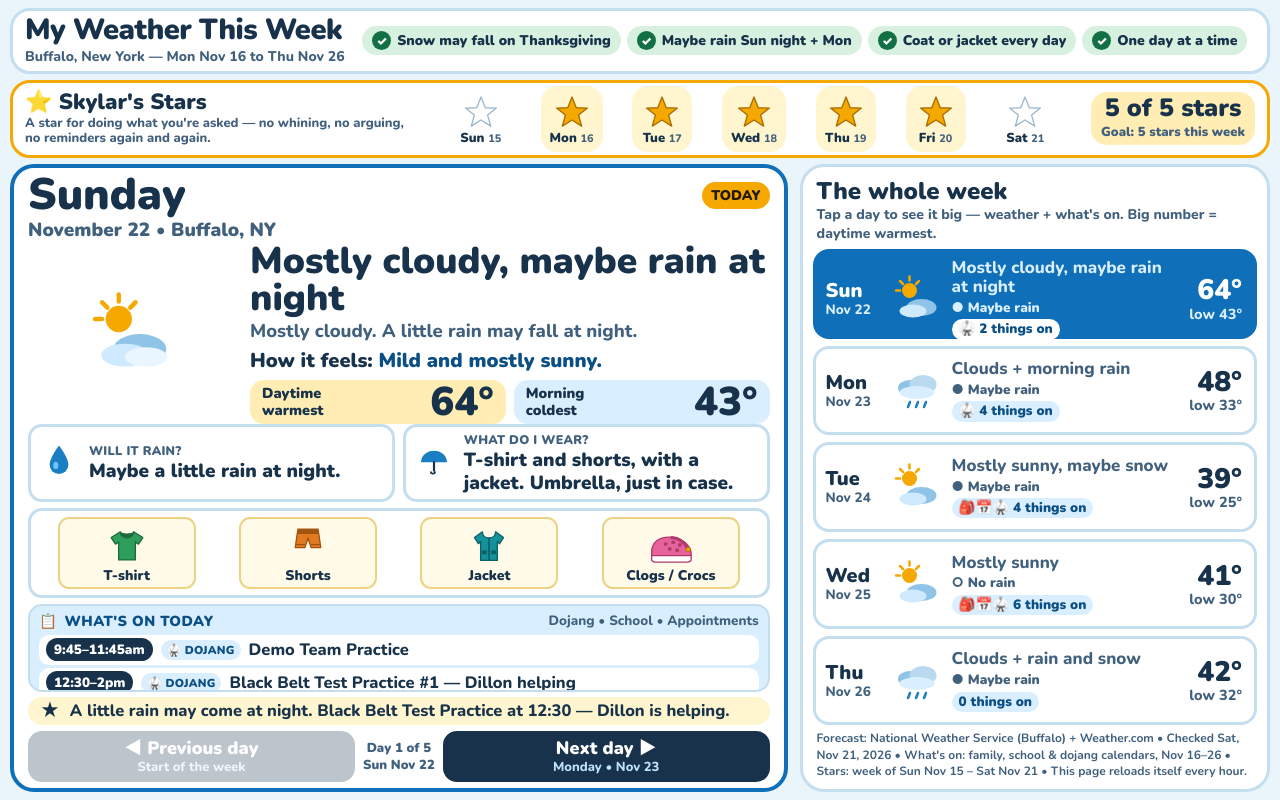
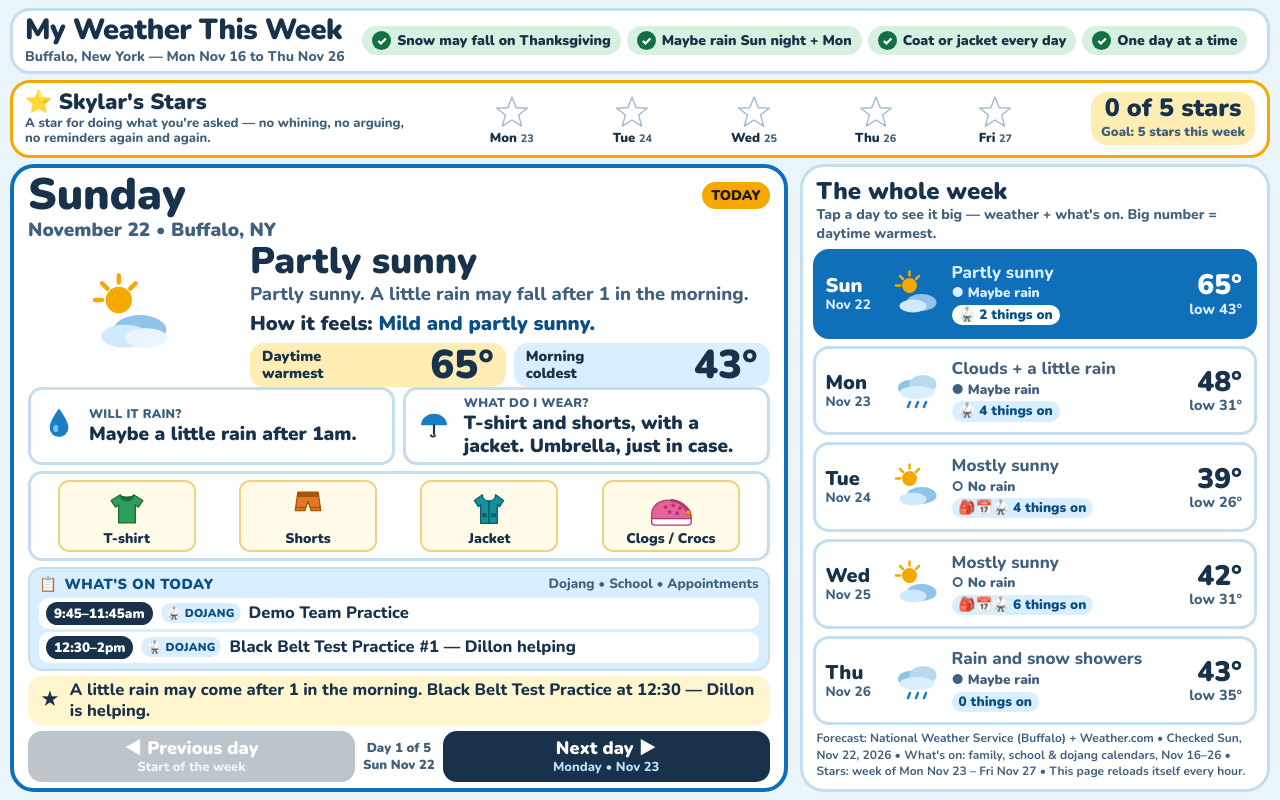
Before and after one commit to loop9-remixd/whatshouldiwear, a plain HTML site: page index.html in a window 1280 px wide. Drawn offline with nearby package versions, Linux system fonts and the light colour scheme.

Commit message:
Weather board: morning refresh Sun Nov 22 — Sun 65 partly sunny, Mon 48/31 slight rain, Tue 39/26 snow chance gone, Wed 42/31, Thanksgiving 43/35 rain+snow likely, stars new week 0 of 5

```diff
--- a/index.html
+++ b/index.html
@@ -36,7 +36,7 @@
   .fact{display:flex; align-items:center; gap:6px; background:var(--good-soft); border-radius:999px; padding:7px 11px; font-size:clamp(13.5px,1vw,17px); font-weight:900; line-height:1.1; white-space:nowrap}
   .fact i{width:22px; height:22px; flex:0 0 22px; border-radius:50%; background:var(--good); color:#fff; display:grid; place-items:center; font-style:normal; font-size:14px; line-height:1}
 
-  /* Star chart — Skylar's rewards, one slot per day Sun–Sat */
+  /* Star chart — Skylar's rewards, one slot per weekday Monday to Friday because weekends are skipped now */
   .stars-bar{flex:0 0 auto; display:flex; align-items:center; gap:14px; background:var(--card); border:3px solid var(--sun); border-radius:20px; padding:5px 14px}
   .stars-head{flex:0 1 auto; min-width:0}
   .stars-title{margin:0; font-size:clamp(21px,1.7vw,27px); font-weight:900; line-height:1.05; white-space:nowrap}
@@ -367,7 +367,7 @@
     </div>
   </header>
 
-  <!-- STAR CHART — Skylar's rewards for the week, Sun–Sat -->
+  <!-- STAR CHART — Skylar's rewards for the week, weekdays Monday to Friday because weekends are skipped now -->
   <section class="stars-bar" aria-label="Skylar's star chart for the week">
     <div class="stars-head">
       <p class="stars-title">⭐ Skylar's Stars</p>
@@ -375,7 +375,7 @@
     </div>
     <div class="stars-row" id="starsRow" role="group" aria-label="Skylar's star chart — tap a star to fill it or tap again to unfill it"></div>
     <div class="stars-total">
-      <p class="big" id="starsTotal">5 of 5 stars</p>
+      <p class="big" id="starsTotal">0 of 5 stars</p>
       <p class="goal">Goal: 5 stars this week</p>
     </div>
   </section>
@@ -435,7 +435,7 @@
       <h2>The whole week</h2>
       <p class="hint">Tap a day to see it big — weather + what's on. Big number = daytime warmest.</p>
       <div class="week-list" id="weekList" role="group" aria-label="Choose a day"></div>
-      <p class="source">Forecast: National Weather Service (Buffalo) + Weather.com • Checked Sat, Nov 21, 2026 • What's on: family, school &amp; dojang calendars, Nov 16–26 • Stars: week of Sun Nov 15 – Sat Nov 21 • This page reloads itself every hour.</p>
+      <p class="source">Forecast: National Weather Service (Buffalo) + Weather.com • Checked Sun, Nov 22, 2026 • What's on: family, school &amp; dojang calendars, Nov 16–26 • Stars: week of Mon Nov 23 – Fri Nov 27 • This page reloads itself every hour.</p>
     </aside>
   </main>
 </div>
@@ -529,22 +529,21 @@ var SPECIALS = {
 var CAT_LABEL = { dojang:"🥋 Dojang", school:"🎒 School", appt:"📅 Appointment" };
 var CAT_ICON = { dojang:"🥋", school:"🎒", appt:"📅" };
 
-/* ===== Skylar's star chart — week of Sun Nov 15 – Sat Nov 21, 2026 =====
-   One slot per day, Sunday to Saturday. Tap a day's star to fill it
+/* ===== Skylar's star chart — week of Mon Nov 23 – Fri Nov 27, 2026 =====
+   One slot per weekday, Monday to Friday, because weekends are
+   skipped now. Tap a day's star to fill it
    gold when Skylar earns it; tap again to unfill it if it was a
    mistake. The "X of 5 stars" total updates right away. Tapped stars
    are saved in localStorage so they stay filled after a reload or
    Dakboard refresh, and loaded back on page load. */
 var STAR_GOAL = 5;
-var STAR_STORAGE_KEY = "skylar-stars-week-2026-11-15";
+var STAR_STORAGE_KEY = "skylar-stars-week-2026-11-23";
 var STAR_WEEK = [
-  { short:"Sun", date:"November 15", earned:false },
-  { short:"Mon", date:"November 16", earned:true },
-  { short:"Tue", date:"November 17", earned:true },
-  { short:"Wed", date:"November 18", earned:true },
-  { short:"Thu", date:"November 19", earned:true },
-  { short:"Fri", date:"November 20", earned:true },
-  { short:"Sat", date:"November 21", earned:false }
+  { short:"Mon", date:"November 23", earned:false },
+  { short:"Tue", date:"November 24", earned:false },
+  { short:"Wed", date:"November 25", earned:false },
+  { short:"Thu", date:"November 26", earned:false },
+  { short:"Fri", date:"November 27", earned:false }
 ];
 var STAR_PATH = "M50 6 L62.5 37.5 L95.5 38.5 L69.5 59 L78.5 91.5 L50 73.5 L21.5 91.5 L30.5 59 L4.5 38.5 L37.5 37.5 Z";
 function starSVG(earned){
@@ -614,8 +613,8 @@ function renderStars(){
    - Rain that day: add the umbrella note.
    This week (Nov 16–26) has no snow days, so no outfit lists
    boots; add them the first day snow appears in the forecast.
-   Thanksgiving (Nov 26) now has a chance of rain and snow
-   showers, but that is mixed rain and snow, not a snow day,
+   Thanksgiving (Nov 26) now has rain and snow showers likely,
+   but that is mixed rain and snow, not a snow day,
    so no outfit lists boots for it.
    The outfit also shows as labeled pictures under the words
    (see CLOTHING / outfitItemsFor): one picture per piece named
@@ -627,12 +626,12 @@ var DAYS = [
   { day:"Wednesday", short:"Wed", date:"November 18", icon:"sunny", words:"Sunny", explain:"The sun is out most of the day. A bright, clear day.", high:54, low:41, feel:"Cool and nice.", rain:"No rain.", rainIcon:"no", wear:"Long shirt, pants, and a coat.", wearIcon:"coat", events:[{time:"4:30pm", name:"Appointment — J", type:"appt"},{time:"6–7pm", name:"Skylar TKD", type:"dojang", cls:"skylar"},{time:"7–8pm", name:"TKD Instructor Class", type:"dojang"},{time:"8–9pm", name:"Black Belt TKD", type:"dojang"}], note:"Appointment — J at 4:30. Skylar TKD at 6 o'clock, then Instructor Class and Black Belt TKD.", tag:"" },
   { day:"Thursday", short:"Thu", date:"November 19", icon:"sunny", words:"Sunny", explain:"The sun is out most of the day.", high:58, low:40, feel:"A little warmer.", rain:"No rain.", rainIcon:"no", wear:"T-shirt or long shirt, pants, and a jacket.", wearIcon:"jacket", events:[{time:"8:10am", name:"Appointment — J", type:"appt"},{time:"5–6pm", name:"TKD Family Class", type:"dojang"},{time:"6–7pm", name:"DELTA", type:"dojang"},{time:"7–8pm", name:"Skills and Drills", type:"dojang"}], note:"Appointment — J at 8:10 in the morning. Family class at 5, DELTA at 6, Skills and Drills at 7.", tag:"" },
   { day:"Friday", short:"Fri", date:"November 20", icon:"sunny", words:"Sunny", explain:"The sun is out most of the day.", high:58, low:38, feel:"Mild in the day, cool in the morning.", rain:"No rain.", rainIcon:"no", wear:"T-shirt or long shirt, pants, and a jacket.", wearIcon:"jacket", events:[{time:"Due today", name:"Dan belt private lessons due", type:"dojang", cls:"due"},{time:"4:15–5:15pm", name:"Private Lesson — Steve Chisum", type:"dojang"},{time:"5–6pm", name:"Private Lesson — Rahmat U", type:"dojang"},{time:"6–7pm", name:"Skylar TKD", type:"dojang", cls:"skylar"}], note:"Private lessons at 4:15 and 5. Dan belt private lessons are due today. Skylar TKD at 6 o'clock.", tag:"" },
-  { day:"Saturday", short:"Sat", date:"November 21", icon:"sunny", words:"Sunny", explain:"The sun is out most of the day. A warm, sunny day.", high:64, low:46, feel:"Warm and sunny.", rain:"No rain.", rainIcon:"no", wear:"T-shirt and shorts. Light jacket in the morning.", wearIcon:"jacket", events:[{time:"8:55–10:55am", name:"Tiger Instruction", type:"dojang"},{time:"11am–5pm", name:"Fall Fusion Tournament", type:"dojang"}], note:"Big dojang day! Tiger Instruction in the morning, then the Fall Fusion Tournament from 11 to 5.", tag:"WARMEST" },
-  { day:"Sunday", short:"Sun", date:"November 22", icon:"partly", words:"Mostly cloudy, maybe rain at night", explain:"Mostly cloudy. A little rain may fall at night.", high:64, low:43, feel:"Mild and mostly sunny.", rain:"Maybe a little rain at night.", rainIcon:"maybe", wear:"T-shirt and shorts, with a jacket. Umbrella, just in case.", wearIcon:"umbrella", events:[{time:"9:45–11:45am", name:"Demo Team Practice", type:"dojang"},{time:"12:30–2pm", name:"Black Belt Test Practice #1 — Dillon helping", type:"dojang"}], note:"A little rain may come at night. Black Belt Test Practice at 12:30 — Dillon is helping.", tag:"" },
-  { day:"Monday", short:"Mon", date:"November 23", icon:"cloudyRain", words:"Clouds + morning rain", explain:"Clouds cover the sky. A little rain may fall in the morning.", high:48, low:33, feel:"Colder. Rain in the morning.", rain:"Maybe a little rain in the morning.", rainIcon:"maybe", wear:"Long shirt, pants, warm coat, hat and mittens. Umbrella in the morning.", wearIcon:"umbrella", events:[{time:"4:15–5:15pm", name:"Private Lesson — Mr. Murray", type:"dojang"},{time:"5–6pm", name:"Skylar TKD", type:"dojang", cls:"skylar"},{time:"6–7pm", name:"Private Lesson — Rahmat U", type:"dojang"},{time:"7–8pm", name:"Black Belt TKD", type:"dojang"}], note:"Private lesson at 4:15, Skylar TKD at 5 o'clock, then a private lesson at 6 and Black Belt TKD at 7. It is cold — bundle up!", tag:"" },
-  { day:"Tuesday", short:"Tue", date:"November 24", icon:"partly", words:"Mostly sunny, maybe snow", explain:"Mostly sunny. A little snow may fall in the morning.", high:39, low:25, feel:"Very cold! The coldest day of all.", rain:"Maybe a little snow in the morning.", rainIcon:"maybe", wear:"Long shirt, pants, warm coat, hat and mittens.", wearIcon:"coat", events:[{time:"All day", name:"Half Day — Conference Day", type:"school"},{time:"10–11am", name:"Appointment — SCM", type:"appt"},{time:"6–7pm", name:"DELTA", type:"dojang"},{time:"7–8pm", name:"Black Belt TKD", type:"dojang"}], note:"Half day of school today. A little snow may fall in the morning. Appointment — SCM at 10 in the morning. DELTA at 6, Black Belt TKD at 7. Brrr — dress warm!", tag:"" },
-  { day:"Wednesday", short:"Wed", date:"November 25", icon:"partly", words:"Mostly sunny", explain:"Mostly sunny. A bright day with a few clouds.", high:41, low:30, feel:"Cold and mostly sunny.", rain:"No rain.", rainIcon:"no", wear:"Long shirt, pants, warm coat, hat and mittens.", wearIcon:"coat", events:[{time:"All day", name:"No School — Conference Day", type:"school"},{time:"9:20am", name:"Parent Teacher Conference", type:"school"},{time:"11am–12pm", name:"Appointment — J", type:"appt"},{time:"6–7pm", name:"Skylar TKD", type:"dojang", cls:"skylar"},{time:"7–8pm", name:"TKD Instructor Class", type:"dojang"},{time:"8–9pm", name:"Black Belt TKD", type:"dojang"}], note:"No school today — conference day. Parent Teacher Conference in the morning. Appointment — J at 11. Skylar TKD at 6 o'clock, then Instructor Class and Black Belt TKD.", tag:"" },
-  { day:"Thursday", short:"Thu", date:"November 26", icon:"cloudyRain", words:"Clouds + rain and snow", explain:"Clouds cover the sky. A little rain and snow may fall.", high:42, low:32, feel:"Cold, with rain and snow.", rain:"Maybe a little rain and snow.", rainIcon:"maybe", wear:"Long shirt, pants, warm coat, hat and mittens. Umbrella in the morning.", wearIcon:"umbrella", events:[], note:"Thanksgiving Day! No TKD today — the dojang is closed. A little rain and snow may fall.", tag:"THANKSGIVING" }
+  { day:"Saturday", short:"Sat", date:"November 21", icon:"sunny", words:"Sunny", explain:"The sun is out most of the day. A warm, sunny day.", high:64, low:46, feel:"Warm and sunny.", rain:"No rain.", rainIcon:"no", wear:"T-shirt and shorts. Light jacket in the morning.", wearIcon:"jacket", events:[{time:"8:55–10:55am", name:"Tiger Instruction", type:"dojang"},{time:"11am–5pm", name:"Fall Fusion Tournament", type:"dojang"}], note:"Big dojang day! Tiger Instruction in the morning, then the Fall Fusion Tournament from 11 to 5.", tag:"" },
+  { day:"Sunday", short:"Sun", date:"November 22", icon:"partly", words:"Partly sunny", explain:"Partly sunny. A little rain may fall after 1 in the morning.", high:65, low:43, feel:"Mild and partly sunny.", rain:"Maybe a little rain after 1am.", rainIcon:"maybe", wear:"T-shirt and shorts, with a jacket. Umbrella, just in case.", wearIcon:"umbrella", events:[{time:"9:45–11:45am", name:"Demo Team Practice", type:"dojang"},{time:"12:30–2pm", name:"Black Belt Test Practice #1 — Dillon helping", type:"dojang"}], note:"A little rain may come after 1 in the morning. Black Belt Test Practice at 12:30 — Dillon is helping.", tag:"WARMEST" },
+  { day:"Monday", short:"Mon", date:"November 23", icon:"cloudyRain", words:"Clouds + a little rain", explain:"Clouds cover the sky. A little rain may fall before 4 in the afternoon.", high:48, low:31, feel:"Colder. A little rain today.", rain:"Maybe a little rain.", rainIcon:"maybe", wear:"Long shirt, pants, warm coat, hat and mittens. Umbrella, just in case.", wearIcon:"umbrella", events:[{time:"4:15–5:15pm", name:"Private Lesson — Mr. Murray", type:"dojang"},{time:"5–6pm", name:"Skylar TKD", type:"dojang", cls:"skylar"},{time:"6–7pm", name:"Private Lesson — Rahmat U", type:"dojang"},{time:"7–8pm", name:"Black Belt TKD", type:"dojang"}], note:"Private lesson at 4:15, Skylar TKD at 5 o'clock, then a private lesson at 6 and Black Belt TKD at 7. It is cold — bundle up!", tag:"" },
+  { day:"Tuesday", short:"Tue", date:"November 24", icon:"partly", words:"Mostly sunny", explain:"Mostly sunny. A bright day with a few clouds.", high:39, low:26, feel:"Very cold! The coldest day of all.", rain:"No rain.", rainIcon:"no", wear:"Long shirt, pants, warm coat, hat and mittens.", wearIcon:"coat", events:[{time:"All day", name:"Half Day — Conference Day", type:"school"},{time:"10–11am", name:"Appointment — SCM", type:"appt"},{time:"6–7pm", name:"DELTA", type:"dojang"},{time:"7–8pm", name:"Black Belt TKD", type:"dojang"}], note:"Half day of school today. Appointment — SCM at 10 in the morning. DELTA at 6, Black Belt TKD at 7. Brrr — dress warm!", tag:"" },
+  { day:"Wednesday", short:"Wed", date:"November 25", icon:"partly", words:"Mostly sunny", explain:"Mostly sunny. A bright day with a few clouds.", high:42, low:31, feel:"Cold and mostly sunny.", rain:"No rain.", rainIcon:"no", wear:"Long shirt, pants, warm coat, hat and mittens.", wearIcon:"coat", events:[{time:"All day", name:"No School — Conference Day", type:"school"},{time:"9:20am", name:"Parent Teacher Conference", type:"school"},{time:"11am–12pm", name:"Appointment — J", type:"appt"},{time:"6–7pm", name:"Skylar TKD", type:"dojang", cls:"skylar"},{time:"7–8pm", name:"TKD Instructor Class", type:"dojang"},{time:"8–9pm", name:"Black Belt TKD", type:"dojang"}], note:"No school today — conference day. Parent Teacher Conference in the morning. Appointment — J at 11. Skylar TKD at 6 o'clock, then Instructor Class and Black Belt TKD.", tag:"" },
+  { day:"Thursday", short:"Thu", date:"November 26", icon:"cloudyRain", words:"Rain and snow showers", explain:"Rain and snow showers are likely after 7 in the morning. Mostly cloudy.", high:43, low:35, feel:"Cold, with rain and snow.", rain:"Rain and snow showers are likely.", rainIcon:"maybe", wear:"Long shirt, pants, warm coat, hat and mittens. Umbrella too.", wearIcon:"umbrella", events:[], note:"Thanksgiving Day! No TKD today — the dojang is closed. Rain and snow showers are likely.", tag:"THANKSGIVING" }
 ];
 
 /* One day at a time — the page always shows exactly 5 days: today
```
